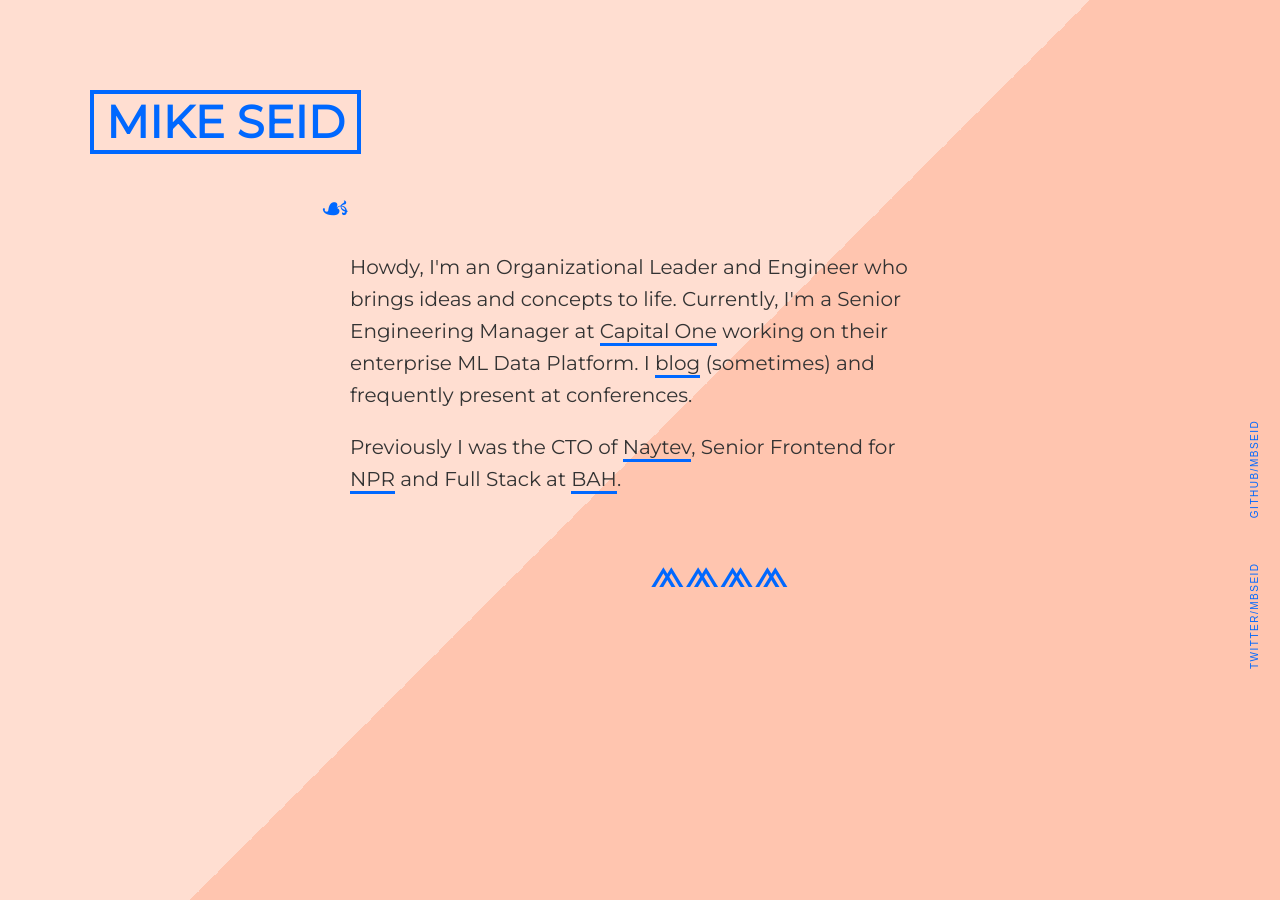
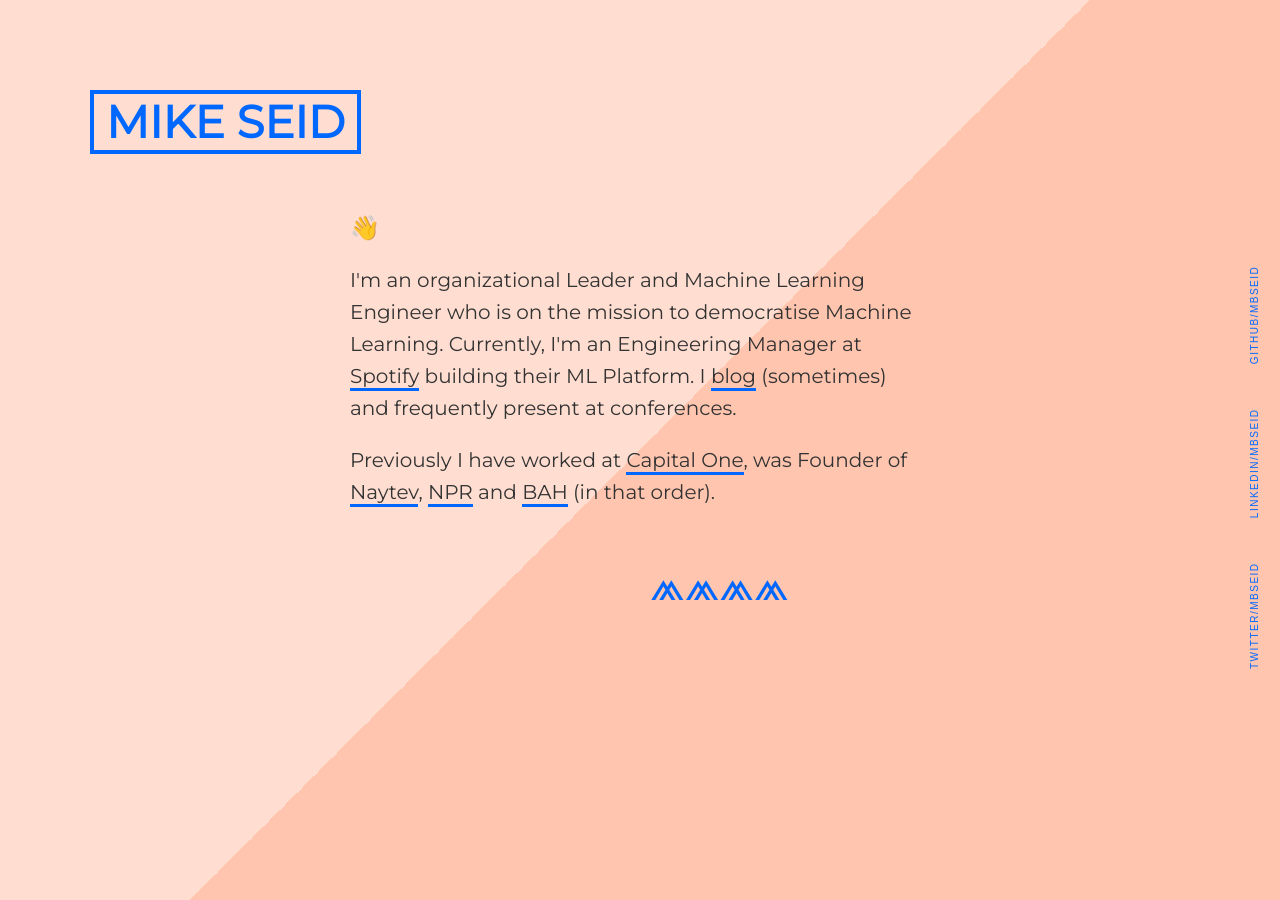
Before and after one commit to mbseid/blog, a Jekyll site: the page index.html, which Jekyll copies as it is, in a window 1280 px wide. Built offline with Jekyll 4.4.1, drawn with Linux system fonts in a browser that asks for light colours.

Commit message:
updating website to include spotify

```diff
--- a/css/homepage.css
+++ b/css/homepage.css
@@ -58,14 +58,6 @@
 article {
   padding: 60px;
 }
-article::before {
-  content: '\2619';
-  position: relative;
-  top: 0;
-  left: -30px;
-  color: #0068FF;
-  font-size: 34px;
-}
 article::after {
   content: '\2A55\2A55\2A55\2A55';
   position: relative;
--- a/index.html
+++ b/index.html
@@ -14,13 +14,15 @@
           <h1 class="name">Mike Seid</h1>
         </header>
         <article>
-        <p>Howdy, I'm an Organizational Leader and Engineer who brings ideas and concepts to life. Currently, I'm a Senior Engineering Manager at <a href='https://www.capitalone.com/'>Capital One</a> working on their enterprise ML Data Platform. I <a href='/blog'>blog</a> (sometimes) and frequently present at conferences.</p>
-        <p>Previously I was the CTO of <a href='https://www.naytev.com' target="_blank">Naytev</a>, Senior Frontend for <a href="http://www.npr.org" target="_blank">NPR</a> and Full Stack at <a href="https://www.bah.com" target="_blank">BAH</a>.</p>
+          <h2>👋</h2>
+          <p>I'm an organizational Leader and Machine Learning Engineer who is on the mission to democratise Machine Learning. Currently, I'm an Engineering Manager at <a href='https://www.spotify.com/'>Spotify</a> building their ML Platform. I <a href='/blog'>blog</a> (sometimes) and frequently present at conferences.</p>
+          <p>Previously I have worked at <a href='https://www.capitalone.com'>Capital One</a>, was Founder of <a href='https://www.naytev.com' target="_blank">Naytev</a>, <a href="http://www.npr.org" target="_blank">NPR</a> and <a href="https://www.bah.com" target="_blank">BAH</a> (in that order).</p>
         </article>
 
       <footer>
         <ul class="meta inline-list">
           <li><a href="http://www.twitter.com/mbseid" target="_blank">twitter/mbseid</a></li>
+          <li><a href="http://www.linkedin.com/in/mbseid" target="_blank">linkedin/mbseid</a></li>
           <li><a href="http://www.github.com/mbseid" target="_blank">github/mbseid</a></li>
         </ul>
       </footer>
```
Also changed, not shown: Gemfile.lock. Lines whose indentation alone changed are shown as unchanged.
